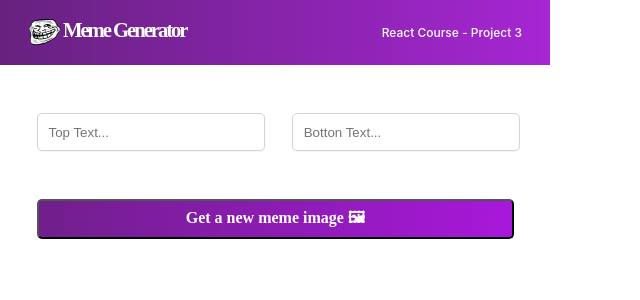
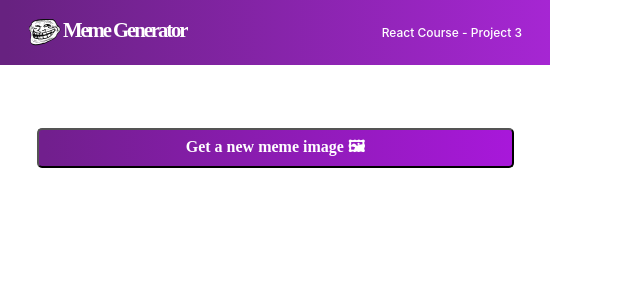
Before and after one commit to ojingwaDaniel/meme-generator, a React (Create React App) app: page / in a window 1280 px wide. Shown: the top 300 px of the page, without its empty margins (0-640 px from the left). Built offline with nearby package versions, Linux system fonts and the light colour scheme.

Commit message:
added a meme component

```diff
--- a/src/components/meme.jsx
+++ b/src/components/meme.jsx
@@ -10,8 +10,8 @@ export default function Meme() {
   return (
     <main>
       <div  className="meme-form">
-        <input type="text" name="" id="" placeholder=" Top Text..." />
-        <input type="text" name="" id="" placeholder=" Botton Text..." />
+        {/* <input type="text" name="" id="" placeholder=" Top Text..." />
+        <input type="text" name="" id="" placeholder=" Botton Text..." /> */}
         <button type="button" onClick={getImageUrl}>Get a new meme image 🖼</button>
       </div>
     </main>
```
